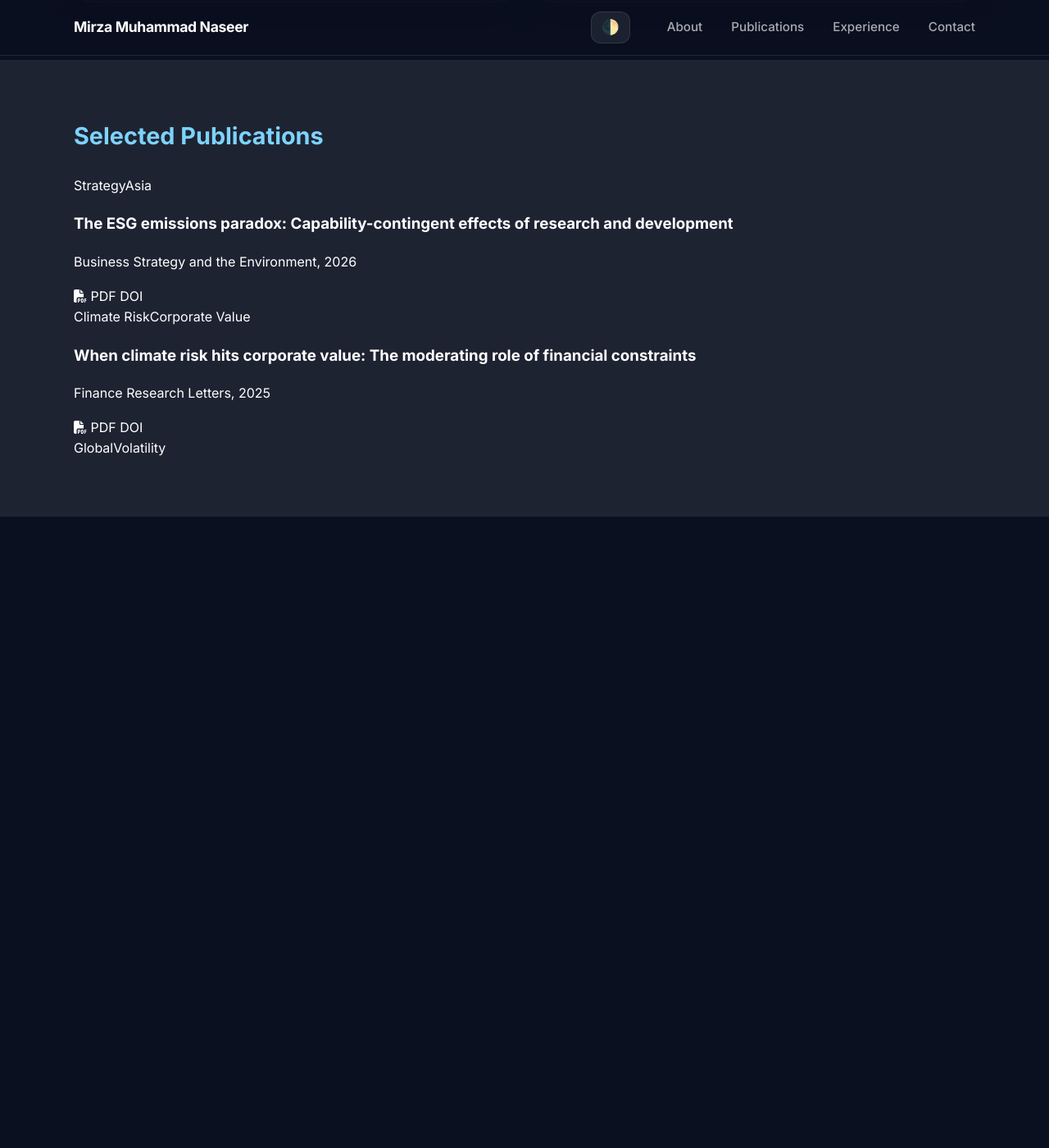
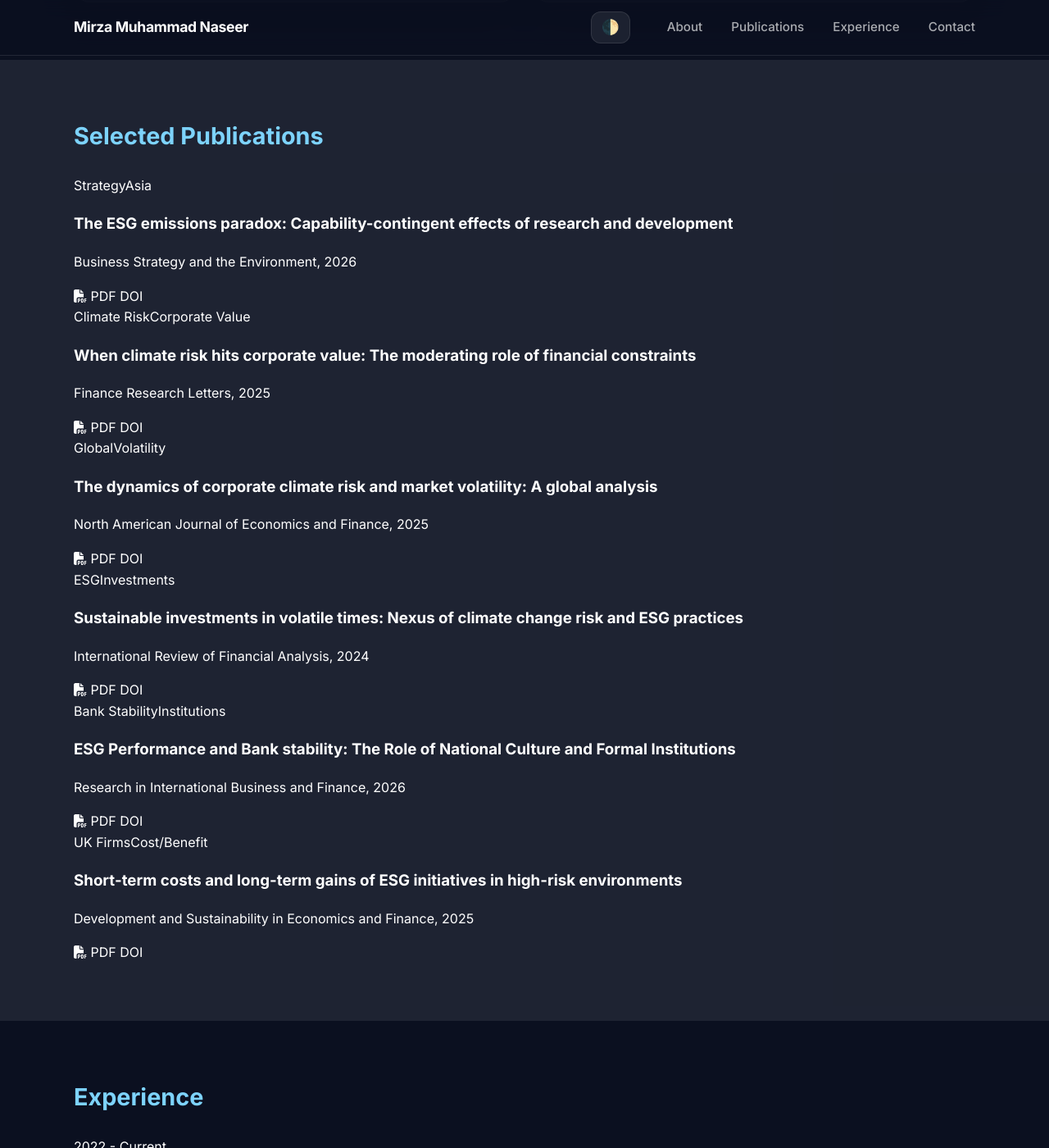
Before and after one commit to mmnaseer/mmnaseer.github.io, a Jekyll site: the page index.html, which Jekyll copies as it is, in a window 1280 px wide and 1400 px high, scrolled down 1060 px. Shown: the whole window at 82% size. Built offline with Jekyll 4.4.1, drawn with Linux system fonts in a browser that asks for light colours; a style sheet for code colours, icons or effects is not loaded; before the commit the page ends 1690 px from its top, so only the background shows below that; some of the changed text lies outside the part shown.

Commit message:
Update index.html

```diff
--- a/index.html
+++ b/index.html
@@ -151,3 +151,132 @@
           <article class="pub-card">
             <div class="pub-content">
               <div class="pub-tags"><span class="tag">Global</span><span class="tag">Volatility</span></div>
+              <h3 class="pub-title">The dynamics of corporate climate risk and market volatility: A global analysis</h3>
+              <p class="pub-journal">North American Journal of Economics and Finance, 2025</p>
+              <div class="pub-actions">
+                <a href="papers/NAJEF.pdf" class="btn-sm"><i class="fas fa-file-pdf"></i> PDF</a>
+                <a href="https://doi.org/10.1016/j.najef.2025.102435" class="btn-sm outline">DOI</a>
+              </div>
+            </div>
+          </article>
+
+          <article class="pub-card">
+            <div class="pub-content">
+              <div class="pub-tags"><span class="tag">ESG</span><span class="tag">Investments</span></div>
+              <h3 class="pub-title">Sustainable investments in volatile times: Nexus of climate change risk and ESG practices</h3>
+              <p class="pub-journal">International Review of Financial Analysis, 2024</p>
+              <div class="pub-actions">
+                <a href="papers/IRFA.pdf" class="btn-sm"><i class="fas fa-file-pdf"></i> PDF</a>
+                <a href="https://doi.org/10.1016/j.irfa.2024.103492" class="btn-sm outline">DOI</a>
+              </div>
+            </div>
+          </article>
+
+           <article class="pub-card">
+            <div class="pub-content">
+              <div class="pub-tags"><span class="tag">Bank Stability</span><span class="tag">Institutions</span></div>
+              <h3 class="pub-title">ESG Performance and Bank stability: The Role of National Culture and Formal Institutions</h3>
+              <p class="pub-journal">Research in International Business and Finance, 2026</p>
+              <div class="pub-actions">
+                <a href="papers/RIBAF2.pdf" class="btn-sm"><i class="fas fa-file-pdf"></i> PDF</a>
+                <a href="https://doi.org/10.1016/j.ribaf.2025.103214" class="btn-sm outline">DOI</a>
+              </div>
+            </div>
+          </article>
+
+           <article class="pub-card">
+            <div class="pub-content">
+              <div class="pub-tags"><span class="tag">UK Firms</span><span class="tag">Cost/Benefit</span></div>
+              <h3 class="pub-title">Short-term costs and long-term gains of ESG initiatives in high-risk environments</h3>
+              <p class="pub-journal">Development and Sustainability in Economics and Finance, 2025</p>
+              <div class="pub-actions">
+                <a href="papers/DSEF.pdf" class="btn-sm"><i class="fas fa-file-pdf"></i> PDF</a>
+                <a href="https://doi.org/10.1016/j.dsef.2025.100075" class="btn-sm outline">DOI</a>
+              </div>
+            </div>
+          </article>
+
+        </div>
+      </div>
+    </section>
+
+    <section id="experience" class="section">
+      <div class="container">
+        <h2>Experience</h2>
+        <div class="timeline">
+
+          <div class="timeline-item">
+            <div class="timeline-dot"></div>
+            <div class="timeline-date">2022 - Current</div>
+            <div class="timeline-content">
+              <h3>Finance Officer</h3>
+              <span class="company">Citizens Advice Darlington</span>
+            </div>
+          </div>
+
+          <div class="timeline-item">
+            <div class="timeline-dot"></div>
+            <div class="timeline-date">2021 - 2022</div>
+            <div class="timeline-content">
+              <h3>Assistant Manager Finance</h3>
+              <span class="company">Mirpur Medical Services Pvt Ltd.</span>
+            </div>
+          </div>
+
+          <div class="timeline-item">
+            <div class="timeline-dot"></div>
+            <div class="timeline-date">2018 - 2018</div>
+            <div class="timeline-content">
+              <h3>Accounts Officer</h3>
+              <span class="company">Daelim Industrial Co. Ltd.</span>
+            </div>
+          </div>
+
+        </div>
+      </div>
+    </section>
+
+    <section id="education" class="section alt">
+      <div class="container">
+        <h2>Education</h2>
+        <div class="grid-2">
+          <div class="card">
+            <h3>PhD Business Studies</h3>
+            <p>2022-2026</p>
+          </div>
+          <div class="card">
+             <h3>MS & B.Com Hons</h3>
+            <p>MS Mgt. Sciences (2015-2017)<br>B.Com Hons (2010-2015)</p>
+          </div>
+        </div>
+      </div>
+    </section>
+
+    <section id="contact" class="section">
+      <div class="container">
+        <h2>Contact</h2>
+        <div class="card contact-box">
+          <p><i class="fas fa-envelope"></i> <strong>Email:</strong> <a href="mailto:mirzamnaseer@gmail.com">mirzamnaseer@gmail.com</a></p>
+          <p><i class="fab fa-github"></i> <strong>GitHub:</strong> <a href="#">mmnaseer</a></p>
+        </div>
+      </div>
+    </section>
+
+    <footer class="footer">
+      <div class="container">
+        <p>© <span id="year"></span> Mirza Muhammad Naseer</p>
+      </div>
+    </footer>
+  </main>
+
+  <script>
+    document.getElementById("year").textContent = new Date().getFullYear();
+    const toggle = document.getElementById('theme-toggle');
+    toggle.addEventListener('click', () => {
+      document.body.classList.toggle('light-theme');
+      localStorage.setItem('theme', document.body.classList.contains('light-theme') ? 'light' : 'dark');
+    });
+    if (localStorage.getItem('theme') === 'light') document.body.classList.add('light-theme');
+  </script>
+</body>
+</html>
```
